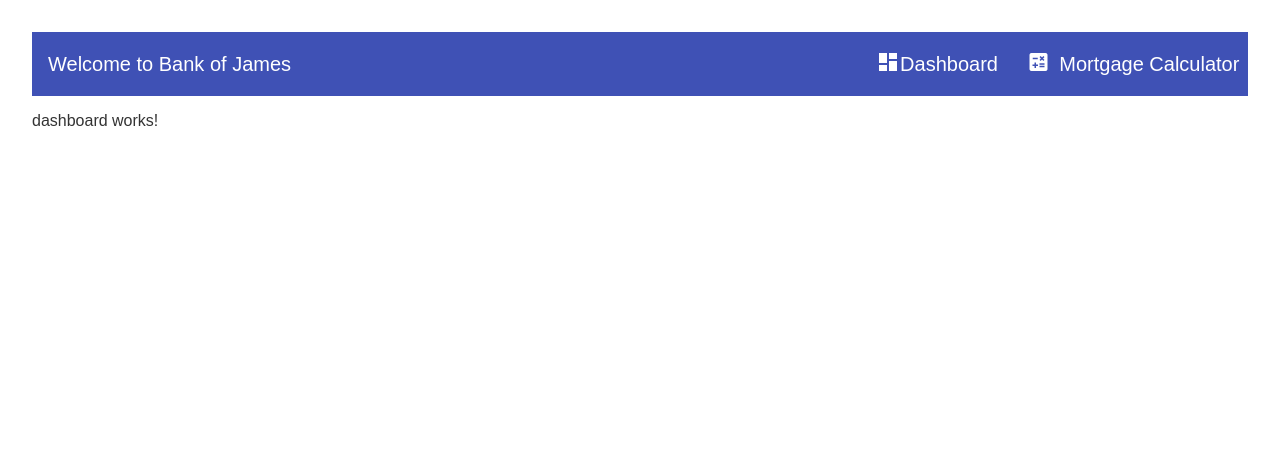
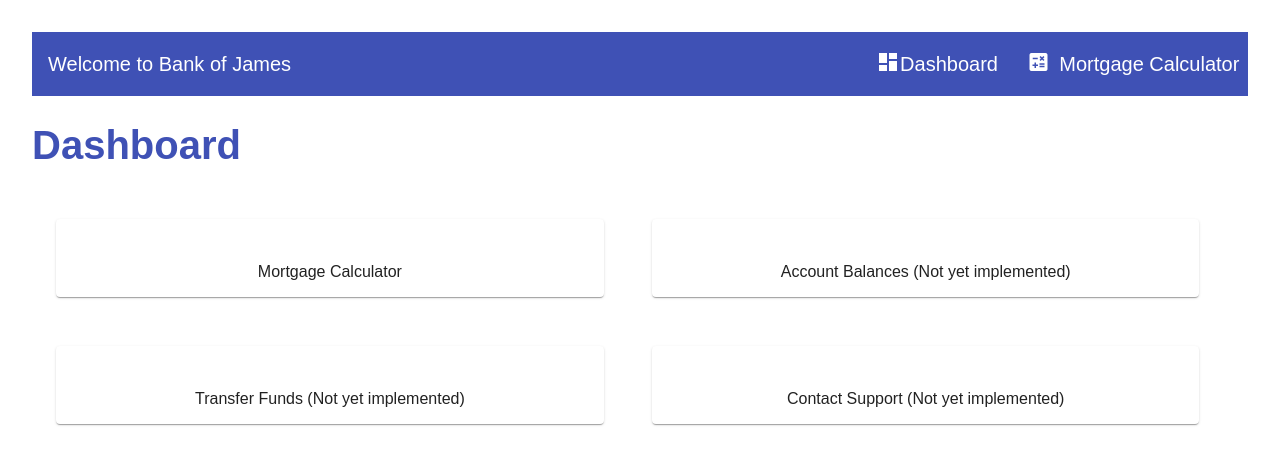
Before and after one commit to jrespie/bank-of-james, an Angular app: page /dashboard in a window 1280 px wide. Shown: the top 464 px of the page. Built offline with nearby package versions, Linux system fonts and the light colour scheme.

Commit message:
Dashboard component and new stylings

```diff
--- a/src/app/app.module.ts
+++ b/src/app/app.module.ts
@@ -13,6 +13,7 @@ import { MatListModule } from '@angular/material/list';
 import { MatFormFieldModule } from '@angular/material/form-field';
 import { MatInputModule } from '@angular/material/input';
 import { MatButtonModule } from '@angular/material/button';
+import { MatCardModule } from '@angular/material/card';
 
 import { BrowserAnimationsModule } from '@angular/platform-browser/animations';
 import { FlexLayoutModule } from '@angular/flex-layout';
@@ -43,6 +44,7 @@ const routes: Routes = [
     MatFormFieldModule,
     MatInputModule,
     MatButtonModule,
+    MatCardModule,
 
     BrowserAnimationsModule,
     FlexLayoutModule,
--- a/src/app/dashboard/dashboard.component.html
+++ b/src/app/dashboard/dashboard.component.html
@@ -1 +1,53 @@
-<p>dashboard works!</p>
+<div fxLayout="row wrap">
+    <div fxFlex="100%">
+        <h1>Dashboard</h1>
+    </div>
+    </div>
+    <div>
+    <div fxFlexAlign="center">
+        <div fxLayout="row">
+            <a routerLink="/mortgagecalculator" class="dash-button" fxFlex = "45%">
+                <mat-card>
+                    <div>
+                        <mat-icon class="big-icon">calculate</mat-icon>
+                    </div
+                    ><div>
+                        Mortgage Calculator
+                    </div>
+                </mat-card>
+            </a>
+            <a class="dash-button disabled" fxFlex = "45%">
+                <mat-card>
+                    <div>
+                        <mat-icon class="big-icon">account_balance_wallet</mat-icon>
+                    </div>
+                    <div>
+                        Account Balances (Not yet implemented)
+                    </div>
+                </mat-card>
+            </a>
+        </div>
+        <div fxLayout="row">
+            <a class="dash-button disabled" fxFlex = "45%">
+                <mat-card>
+                    <div>
+                        <mat-icon class="big-icon">swap_horizontal_circle</mat-icon>
+                    </div>
+                    <div>
+                        Transfer Funds (Not yet implemented)
+                    </div>
+                </mat-card>
+            </a>
+            <a class="dash-button disabled" fxFlex = "45%">
+                <mat-card>
+                    <div>
+                        <mat-icon class="big-icon">contact_support</mat-icon>
+                    </div>
+                    <div>
+                        Contact Support (Not yet implemented)
+                    </div>
+                </mat-card>
+            </a>
+        </div>
+    </div>
+</div>
--- a/src/styles.css
+++ b/src/styles.css
@@ -3,7 +3,7 @@
 @import "~@angular/material/prebuilt-themes/indigo-pink.css";
 
 h1 {
-  color: #369;
+  color: #3f51b5;
   font-family: Arial, Helvetica, sans-serif;
   font-size: 250%;
 }
@@ -20,8 +20,24 @@ body, input[type="text"], button {
   font-family: Cambria, Georgia, serif;
 }
 
-mat-form-field {
+.dash-button {
+  margin: 2%;
+  text-align: center;
+  min-width: 250px;
+  text-decoration: none;
+}
 
+.dash-button:hover mat-card{
+  color: #3f51b5;
+}
+.dash-button:hover.disabled mat-card{
+  opacity: 0.3;
+  color: black;
+}
+
+.big-icon {
+  font-size: 200px;
+  margin-left: -190px;
 }
 
 .result {
```
